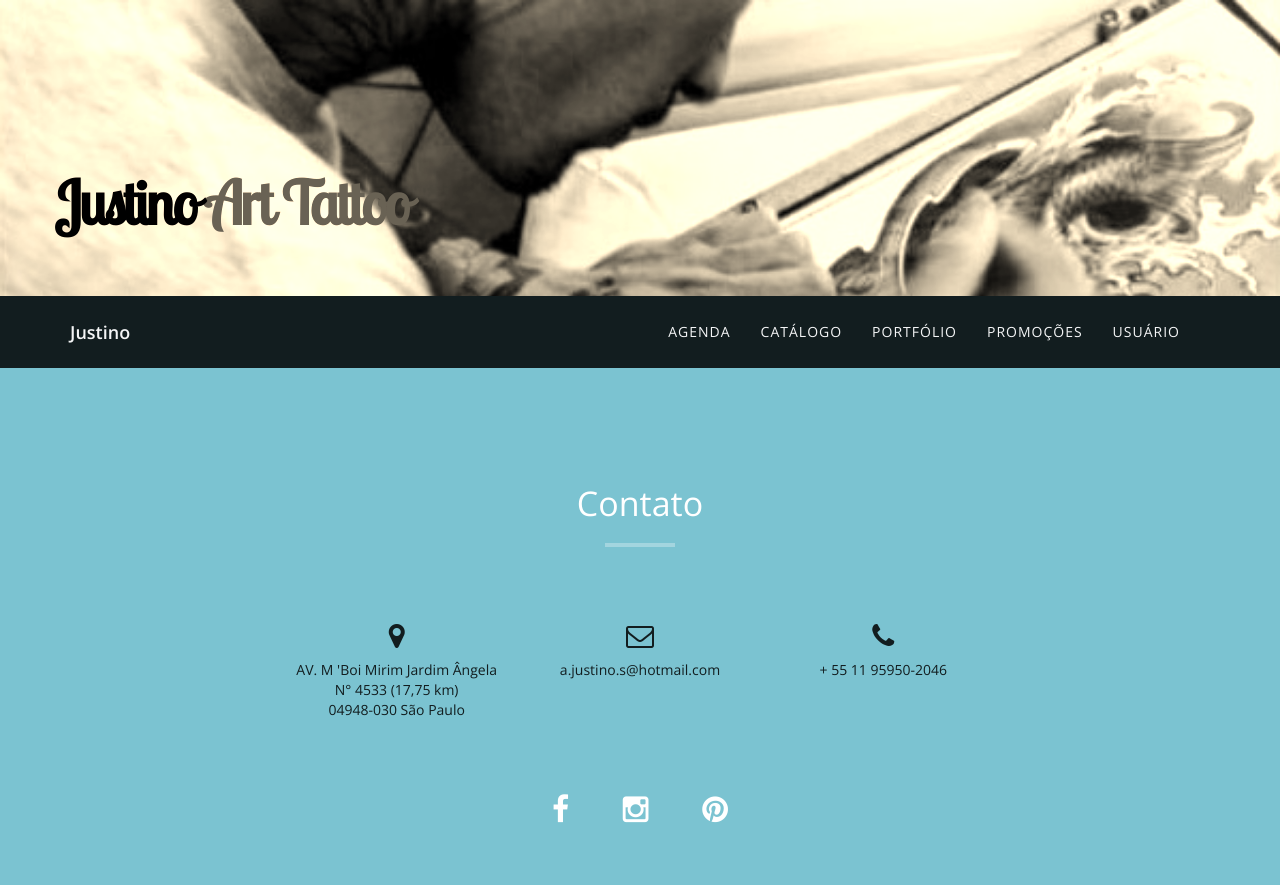
After one commit to zzzaik/OPE_Draco, a Django app: page /contato/ in a window 1280 px wide. The commit adds this page. Shown: the top 885 px of the page. Run offline with Django 3.2, Linux system fonts and the light colour scheme; some libraries are stand-ins or nearby versions.

Commit message:
contato.html footer

```diff
--- a/Projeto_OPE/urls.py
+++ b/Projeto_OPE/urls.py
@@ -17,7 +17,7 @@ Including another URLconf
 #from django.contrib.auth.models import User
 #from django.conf.urls.static import static
 from django.urls import path#, include
-from core.views import index, agenda, promocao, portfolio, catalogo, login, criarConta, sair, cadastraDados, redefinirSenha, tokenRedefinirSenha, configsConta, confirmEmail
+from core.views import index, agenda, promocao, portfolio, catalogo, login, criarConta, sair, cadastraDados, redefinirSenha, tokenRedefinirSenha, configsConta, confirmEmail, contato
 
 urlpatterns = [
     #path('admin/', admin.site.urls, name = 'admin'),
@@ -26,6 +26,7 @@ urlpatterns = [
     path('promocao/', promocao, name = 'promocao'),
     path('portfolio/', portfolio, name = 'portfolio'),
     path('catalogo/', catalogo, name = 'catalogo'),
+    path('contato/', contato, name = 'contato'),
     ########## usuario ###########
     path('user/login/', login, name = 'login'),
     path('user/criar_conta/', criarConta, name = 'criarConta'),
--- a/core/static/css/style.css
+++ b/core/static/css/style.css
@@ -957,3 +957,9 @@ header .intro-text {
 .infoPacote .precoAntigo {
 	color: rgb(255, 0, 0);
 }
+
+/* cadastraDados.html */
+.textBox {
+	resize: none;
+	overflow: auto;
+}
--- /dev/null
+++ b/core/templates/contato.html
@@ -0,0 +1,63 @@
+{% extends 'base.html' %}
+{% load static %}
+{% block title %}Contato{% endblock %}
+{% block main %}
+    <!-- Contact Section -->
+    <div id="contact" class="text-center">
+        <div class="container">
+            <div class="section-title center">
+                <h2>Contato</h2>
+                <hr>
+            </div>
+            <div class="col-md-8 col-md-offset-2">
+                <div class="col-md-4">
+                    <i class="fa fa-map-marker fa-2x"></i>
+                    <p>AV. M 'Boi Mirim Jardim Ângela N° 4533 (17,75 km)
+                        <br> 04948-030 São Paulo</p>
+                </div>
+                <div class="col-md-4">
+                    <i class="fa fa-envelope-o fa-2x"></i>
+                    <p>a.justino.s@hotmail.com</p>
+                </div>
+                <div class="col-md-4">
+                    <i class="fa fa-phone fa-2x"></i>
+                    <p> + 55 11 95950-2046</p>
+                </div>
+                <div class="clearfix"></div>
+            </div>
+            <div class="col-md-8 col-md-offset-2">
+                <div class="social">
+                    <ul>
+                        <li>
+                            <a href="https://www.facebook.com/justinoarttattoo/" target="_blank">
+                                <i class="fa fa-facebook"></i>
+                            </a>
+                        </li>
+                        <li>
+                            <a href="https://www.instagram.com/justinoarttattoo/" target="_blank">
+                                <i class="fa fa-instagram"></i>
+                            </a>
+                        </li>
+                        <li>
+                            <a href="https://br.pinterest.com/Justinotattoo/?eq=justinotattoo&etslf=13946" target="_blank">
+                                <i class="fa fa-pinterest"></i>
+                            </a>
+                        </li>
+                    </ul>
+                </div>
+            </div>
+        </div>
+    </div>
+    <div id="map"></div>
+        <script async defer src="https://maps.googleapis.com/maps/api/js?key=AIzaSyAzucE-JUGcpuo0DecYx6Gbr1tVIE3GP1Q&callback=initMap">
+        </script>
+    <div id="footer">
+        <div class="container text-center">
+            <div class="fnav">
+                <p>Copyright &copy; 2016 John Doe. Designed by
+                    <a href="http://www.templatewire.com" rel="nofollow">TemplateWire</a>
+                </p>
+            </div>
+        </div>
+    </div>
+{% endblock %}
--- a/core/templates/user/cadastraDados.html
+++ b/core/templates/user/cadastraDados.html
@@ -22,7 +22,7 @@
             <div class='form-group row'>
                 <label name="celular" class='control-label col-lg-1'>Celular:</label>
                 <div class="col-lg-4">
-                    <input name="celular" id="celular" type="number" class="form-control" disabled/>
+                    <input name="celular" id="celular" type="text" class="form-control" disabled/>
                 </div>
             </div>
             <div class='form-group row'>
@@ -41,7 +41,7 @@
                             <label><input type="checkbox" value='' disabled> Restrição 4</label>
                         </div>
                         <label for='outrasRestricoes'>Outras:</label>
-                        <textarea class='form-control' id="outrasRestricoes" rows='5' disabled></textarea>
+                        <textarea class='form-control textBox' wrap="off" id="outrasRestricoes" rows='5' disabled></textarea>
                     </div>
                 </div>
             <div class="row col-lg-offset-2">
--- a/core/views.py
+++ b/core/views.py
@@ -50,6 +50,12 @@ def catalogo(request):
         'resp': verifySession(request)
     }
     return render(request, 'catalogo.html',context)
+
+def contato(request):
+    context = {
+        'resp': verifySession(request)
+    }
+    return render(request, 'contato.html', context)
 
 
 ##############################################   Usuario ##################################################
```
Also changed, not shown: core/templates/base.html (+1 -58 lines).
